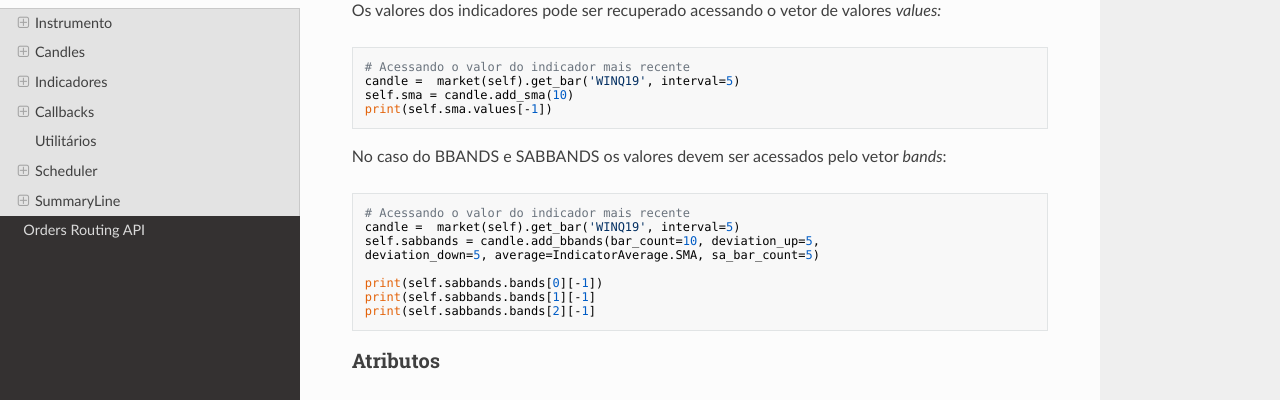
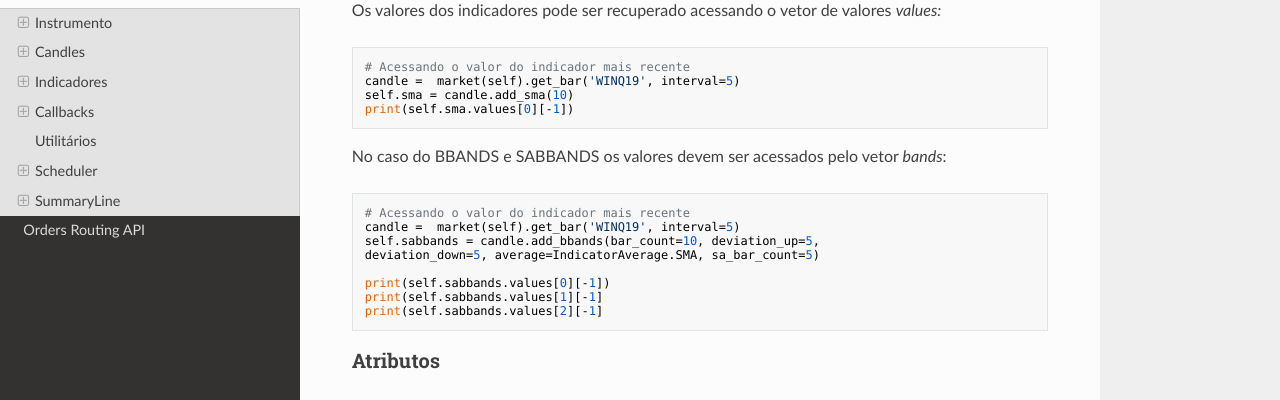
Before and after one commit to onesoftsa/quantick-docs, an MkDocs documentation site: the page built from docs/mktdata.md, in a window 1280 px wide and 900 px high, scrolled down 8531 px. Shown: the part 158-558 px from the top of the window. Built offline with MkDocs 1.6.1, drawn with Linux system fonts in a browser that asks for light colours; nearby versions of some CDN libraries; some of the changed text lies outside the part shown.

Commit message:
docs: change the way indicators are accessed

````diff
--- a/docs/mktdata.md
+++ b/docs/mktdata.md
@@ -399,7 +399,7 @@
 
 ```python
 for indicator in self.bar_winq19.get_indicators():  # retorna iterador
-    print("Indicator " + indicator.name + " value: " + str(indicator.values[-1]))
+    print("Indicator " + indicator.name + " value: " + str(indicator.values[0][-1]))
 ```
 
 ### Indicadores disponíveis
@@ -600,7 +600,7 @@
 # Acessando o valor do indicador mais recente
 candle =  market(self).get_bar('WINQ19', interval=5)
 self.sma = candle.add_sma(10)
-print(self.sma.values[-1])
+print(self.sma.values[0][-1])
 ```
 
 No caso do BBANDS e SABBANDS os valores devem ser acessados pelo
@@ -612,9 +612,9 @@
 self.sabbands = candle.add_bbands(bar_count=10, deviation_up=5,
 deviation_down=5, average=IndicatorAverage.SMA, sa_bar_count=5)
 
-print(self.sabbands.bands[0][-1])
-print(self.sabbands.bands[1][-1]
-print(self.sabbands.bands[2][-1]
+print(self.sabbands.values[0][-1])
+print(self.sabbands.values[1][-1]
+print(self.sabbands.values[2][-1]
 ```
 
 ### Atributos
````
